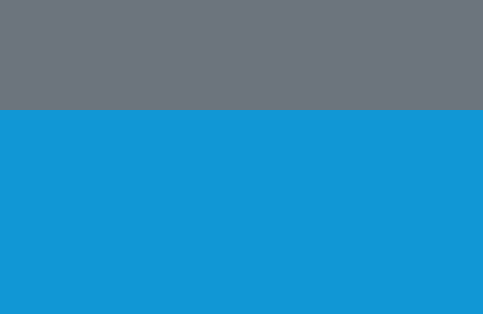
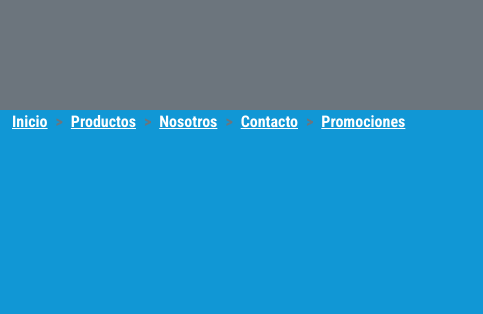
Before and after one commit to franquitoto/Airplac, a website: page index.html in a window 1280 px wide. Shown: the part 2228-2542 px from the top of the page, 0-483 px from the left. Drawn offline with nearby package versions, Linux system fonts and the light colour scheme.

Commit message:
agregamos breadcrumb al footer

```diff
--- a/css/style2.css
+++ b/css/style2.css
@@ -42,3 +42,12 @@
     position:absolute;
 }
 /* End: Google Maps Responsive */
+nav ol li a{
+	color: #1197D5;
+}
+article nav ol li a{
+	color: #fff;
+}
+div ul li a{
+	color: #fff;
+}
--- a/index.html
+++ b/index.html
@@ -216,6 +216,15 @@
          <div class="container-fluid">
            <div class="row">
              <article class=" footer__article col-lg-4 col-md-6">
+              <nav style="--bs-breadcrumb-divider:'>';" aria-label="breadcrumb">
+                <ol class="breadcrumb">
+                  <li class="breadcrumb-item"><a href="index.html">Inicio</a></li>
+                  <li class="breadcrumb-item"><a href="productos.html">Productos</a></li>
+                  <li class="breadcrumb-item"><a href="nosotros.html">Nosotros</a></li>
+                  <li class="breadcrumb-item"><a href="contacto.html">Contacto</a></li>
+                  <li class="breadcrumb-item active ria-current="><a href="promociones2.html">Promociones</a></li>
+                </ol>
+              </nav>
              </article>
              <article class="col-lg-4 col-md-6">
               <a href="index.html">
```
